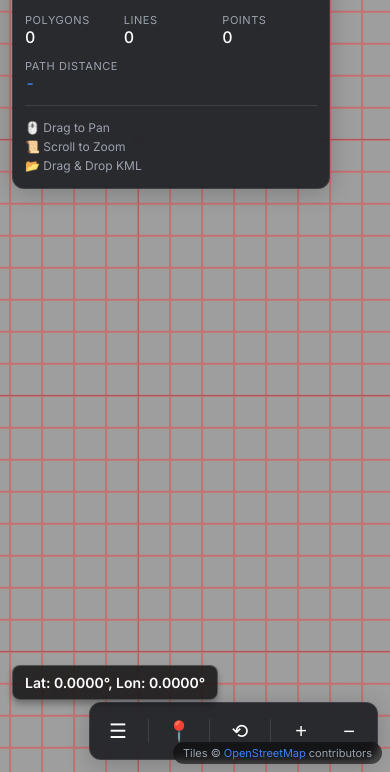
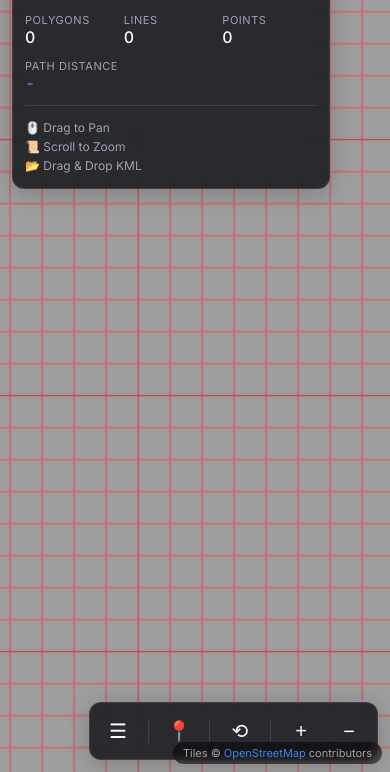
Before and after one commit to klancyk3/KmlViewer, a website: page index.html in a window 390 px wide. Shown: the part 72-844 px from the top of the page. Drawn offline with Linux system fonts and the light colour scheme; some packages are replaced by stand-ins of ours; no server answers.

Commit message:
hide lonlat on mobile

```diff
--- a/style.css
+++ b/style.css
@@ -473,9 +473,6 @@ h2 {
     }
 
     #positionOverlay {
-        bottom: 72px !important;
-        left: 12px !important;
-        font-size: 12px;
-        padding: 6px 10px;
+        display: none !important;
     }
 }
--- a/sw.js
+++ b/sw.js
@@ -1,4 +1,4 @@
-const CACHE_NAME = 'kml-viewer-v4';
+const CACHE_NAME = 'kml-viewer-v5';
 const MAP_CACHE = 'osm-map-tiles-v1';
 const ASSETS = [
     './',
```
